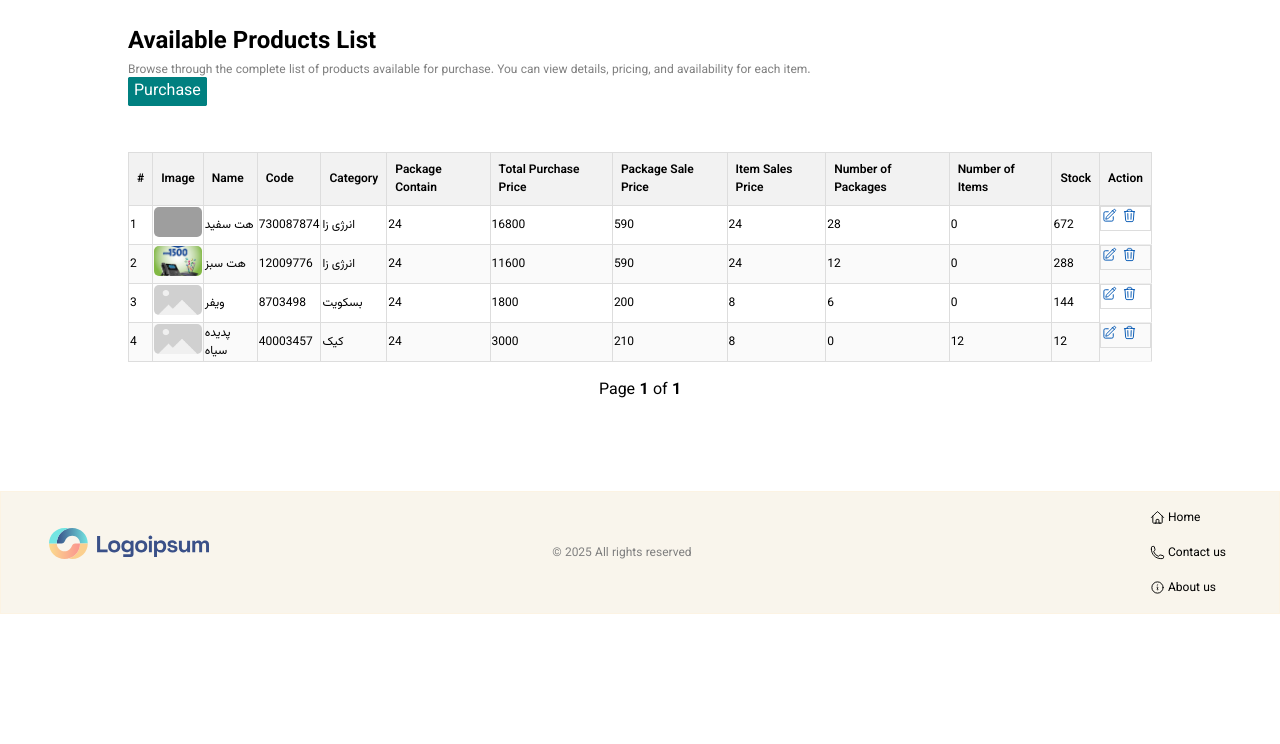
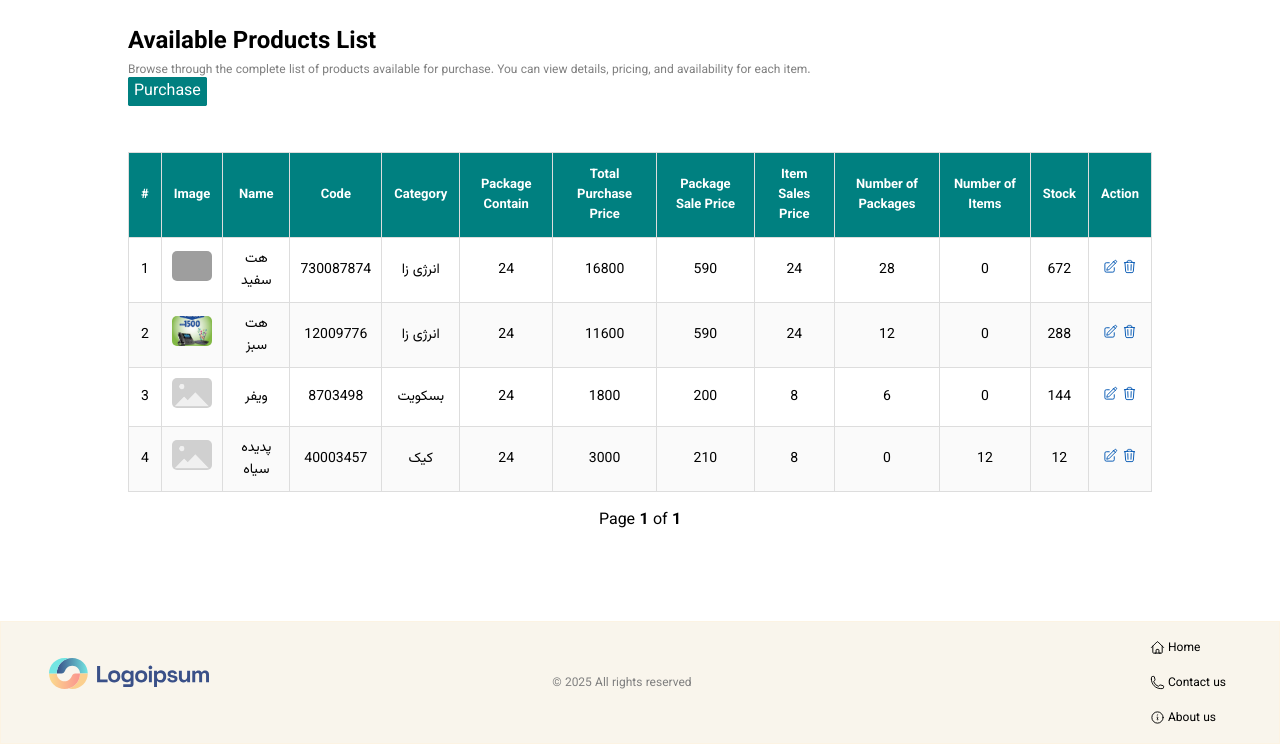
Before and after one commit to Esmat-Farjad/Commerce, a Django app: page /product/list in a window 1280 px wide. Shown: the part 65-809 px from the top of the page. Before the commit the page ends 679 px from the top, so only its background shows below. Run offline with Django 5.2, Linux system fonts and the light colour scheme; data comes from the database, SQL or seed files in the repository; both versions use the stored data as it was after the commit; style sheets or scripts are compiled from the project's sources; some libraries are stand-ins or nearby versions; some web fonts are replaced; grey boxes are pictures that could not be loaded.

Commit message:
some small changes

```diff
--- a/src/static/styles/component/_table.scss
+++ b/src/static/styles/component/_table.scss
@@ -24,56 +24,6 @@
     }
 }
 
-.product-table {
-    width: 100%;
-    border-collapse: collapse;
-    background-color: white;
-    font-size: 12px;
-    border: 1px solid #ddd;
-
-    thead {
-        background-color: #f2f2f2;
-
-        th {
-            padding: 8px;
-            text-align: start;
-            border: 1px solid #ddd;
-            font-weight: 600;
-            font-size: 12px;
-        }
-    }
-
-    tbody {
-        tr {
-            border-bottom: 1px solid #eee;
-
-            &:nth-child(even) {
-                background-color: #fafafa;
-            }
-
-            &:hover {
-                background-color: #f5f5f5;
-            }
-
-            td {
-                border: 1px solid #ddd;
-                vertical-align: middle;
-            }
-
-            .table-image {
-                width: 100%;
-                height: 30px;
-                object-fit: cover;
-                border-radius: 5px;
-            }
-
-            .action-icons {
-                display: flex;
-                gap: 5px;
-            }
-        }
-    }
-}
 .table {
     width: 100%;
     border-collapse: collapse;
@@ -91,6 +41,8 @@
             border: 1px solid #ddd;
             font-size: 13px;
             font-weight: bold;
+            text-align: center;
+            vertical-align: middle;
         }
     }
 
@@ -111,12 +63,20 @@
                 padding: 10px;
                 border: 1px solid #ddd;
                 vertical-align: middle;
+                text-align: center;
+                vertical-align: middle;
             }
-
+            .table-image {
+                width: 100%;
+                height: 30px;
+                object-fit: cover;
+                border-radius: 5px;
+            }
 
         }
     }
 }
+
 .border-less-table-holder{
     margin: 2rem 0rem;
     .title{
--- a/src/static/styles/style.scss
+++ b/src/static/styles/style.scss
@@ -20,4 +20,4 @@ a{
 // form element
 
 @import 'component/form';
-@import 'component/dashboard';
+// @import 'component/dashboard';
--- a/src/store/templates/partials/product_list.html
+++ b/src/store/templates/partials/product_list.html
@@ -1,7 +1,7 @@
 {% load i18n %}
 {% if page_obj.object_list %}
 <div class="product-table-container">
-    <table class="product-table">
+    <table class="table">
         <thead>
             <tr>
                 <th>#</th>
```
Also changed, not shown: src/db.sqlite3, src/store/migrations/0017_remove_expense_date_created_and_more.py, 2 other files.
